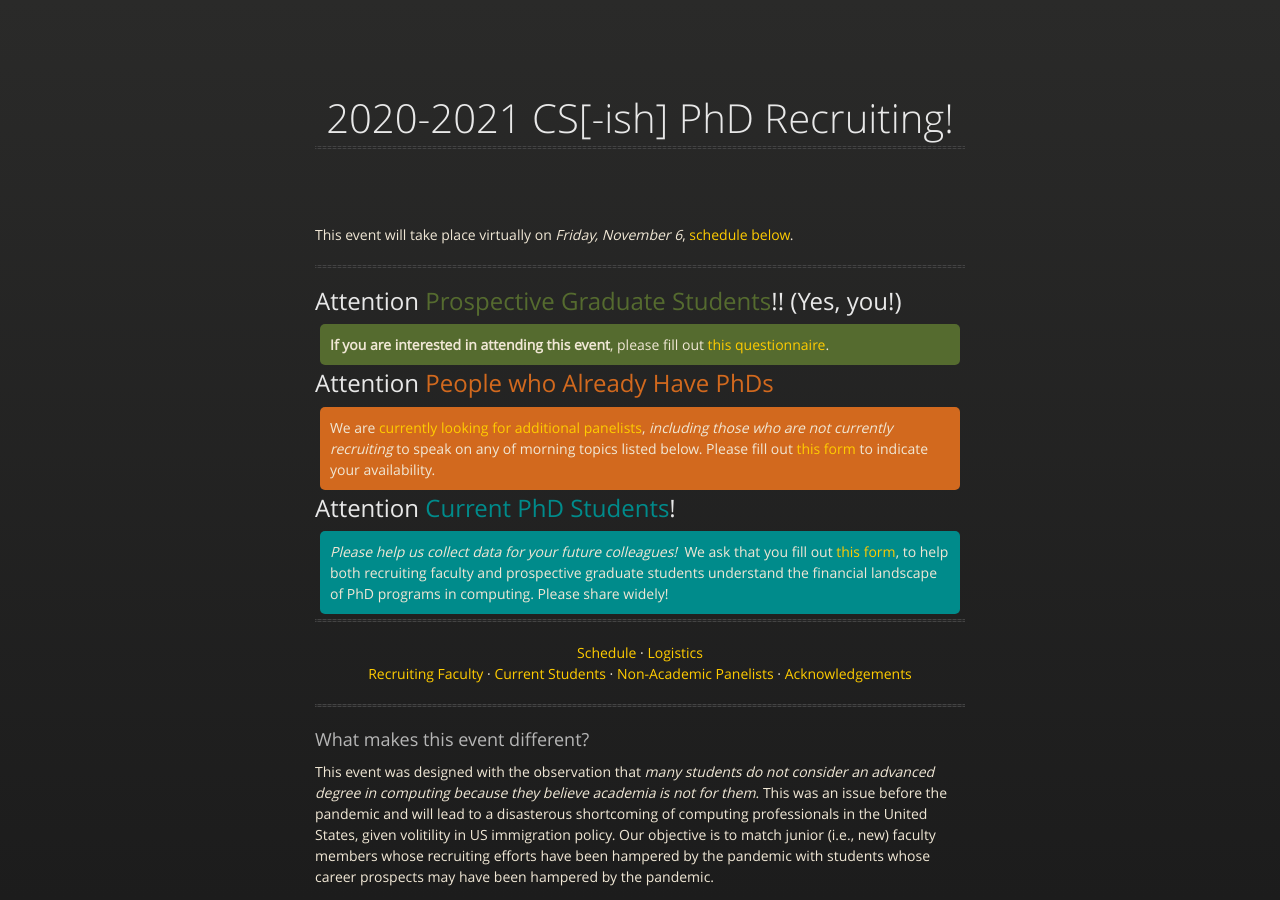
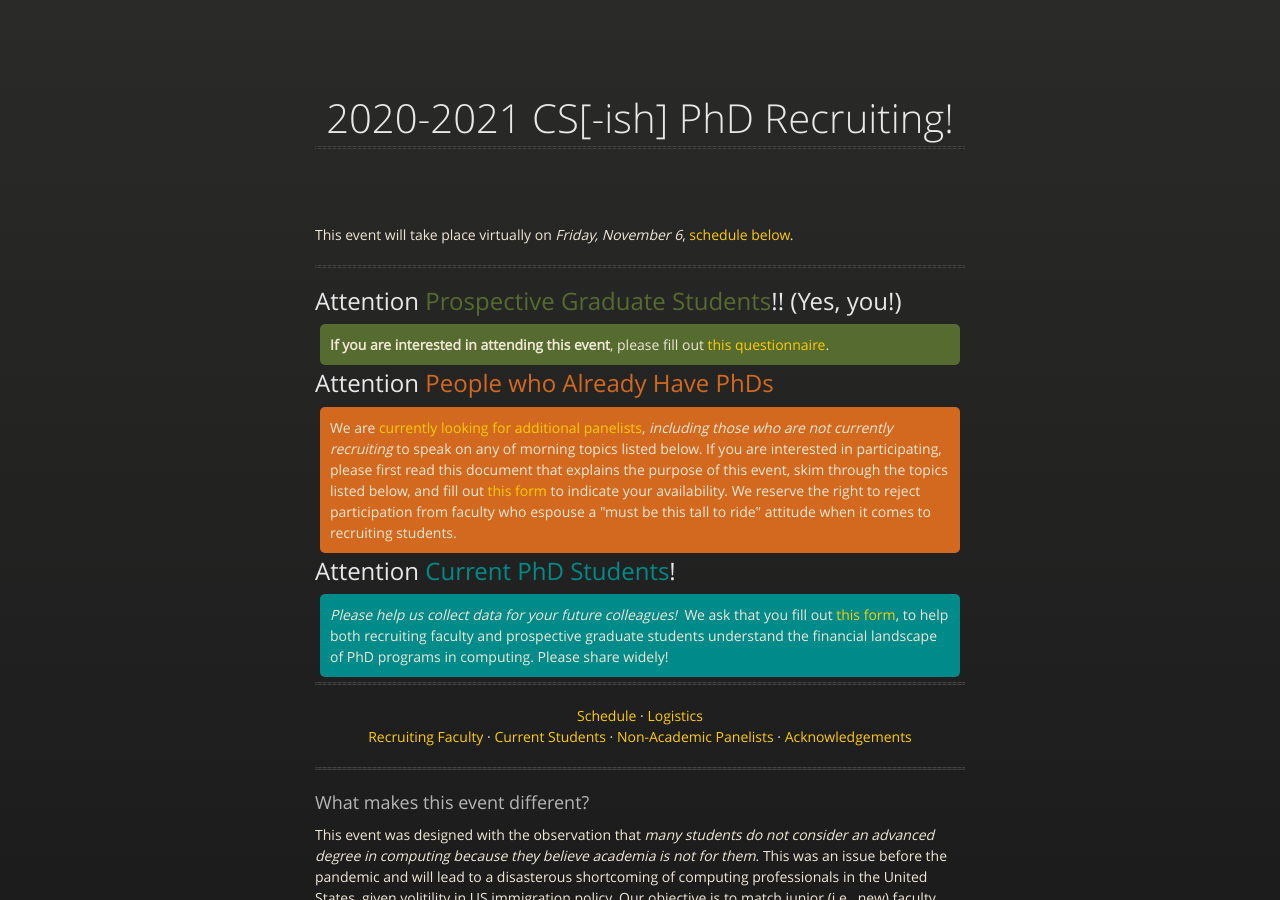
Before and after one commit to etosch/2020-phd-recruiting, a Jekyll site: the page built from index.html, in a window 1280 px wide and 900 px high. Built offline with Jekyll 4.4.1, drawn with Linux system fonts in a browser that asks for light colours; the repository's description, which GitHub fills in, is left out.

Commit message:
strong wording around faculty attitudes

```diff
--- a/index.html
+++ b/index.html
@@ -35,7 +35,7 @@
 <p style="background-color:darkolivegreen; margin: 5px 5px 5px 5px; padding: 10px 10px 10px 10px; border-radius: 5px;"><b>If you are interested in attending this event</b>, please fill out <a href="https://forms.gle/Ce4QtRPQjedtZDxk6">this questionnaire</a>.</p>
 
 <h2>Attention <span style="color:chocolate">People who Already Have PhDs</span> </h2>
-<p style="background-color:chocolate; margin: 5px 5px 5px 5px; padding: 10px 10px 10px 10px; border-radius: 5px">We are <a href="#job">currently</a> <a href="#not-job">looking</a> <a href="#technical-skills">for</a> <a href="#research-skills">additional</a> <a href="#graduated-phds">panelists</a>, <i>including those who are not currently recruiting</i> to speak on any of morning topics listed below. Please fill out <a href="https://forms.gle/txQ2dp1dgbhMaqJT7">this form</a> to indicate your availability. </p>
+<p style="background-color:chocolate; margin: 5px 5px 5px 5px; padding: 10px 10px 10px 10px; border-radius: 5px">We are <a href="#job">currently</a> <a href="#not-job">looking</a> <a href="#technical-skills">for</a> <a href="#research-skills">additional</a> <a href="#graduated-phds">panelists</a>, <i>including those who are not currently recruiting</i> to speak on any of morning topics listed below. If you are interested in participating, please first read <a href="https://docs.google.com/document/d/1O0beH2qcRLVu3ji46XqIHYcGWdTKRvFyNl5YBbB-kXE/edit?usp=sharing"></a>this document</a> that explains the purpose of this event, skim through the topics listed below, and fill out <a href="https://forms.gle/txQ2dp1dgbhMaqJT7">this form</a> to indicate your availability. We reserve the right to reject participation from faculty who espouse a "must be this tall to ride" attitude when it comes to recruiting students.</p>
 
 <h2>Attention <span style="color: darkcyan">Current PhD Students</span>!</h2>
 <p style="background-color: darkcyan; margin: 5px 5px 5px 5px; padding: 10px 10px 10px 10px; border-radius: 5px"><i>Please help us collect data for your future colleagues!</i>&nbsp;&nbsp;We ask that you fill out <a ref="https://forms.gle/2GEhPUmA3vsnSjAz5">this form</a>, to help both recruiting faculty and prospective graduate students understand the financial landscape of PhD programs in computing. Please share widely!</p>
```
